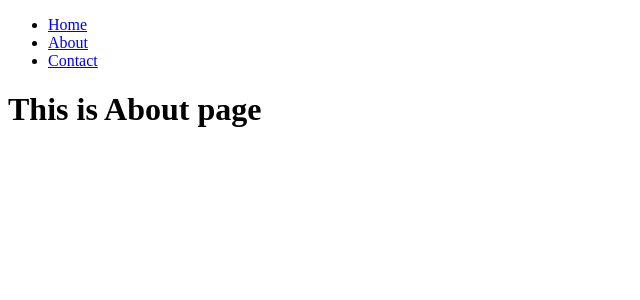
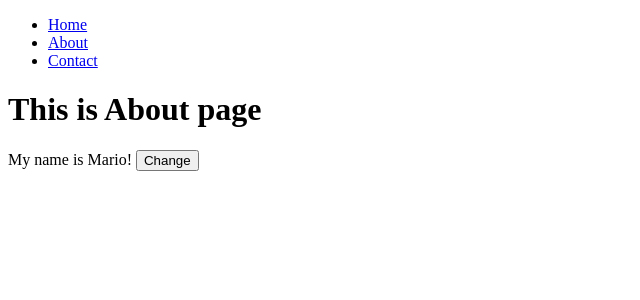
Before and after one commit to geforcesong/reactplayground, a React (Create React App) app: page /about in a window 1280 px wide. Shown: the top 300 px of the page, without its empty margins (0-640 px from the left). Built offline with nearby package versions, Linux system fonts and the light colour scheme.

Commit message:
use state

```diff
--- a/src/components/About.js
+++ b/src/components/About.js
@@ -1,4 +1,5 @@
 import Rainbow from "../hoc/Rainbow";
+import UseStateTestHook from "./UseStateTestHook";
 
 const About = (props) => {
     console.log('About props', props);
@@ -6,6 +7,7 @@ const About = (props) => {
     return (
         <div>
             <h1>This is About page</h1>
+            <UseStateTestHook />
         </div>
     );
 }
--- a/src/components/Navbar.js
+++ b/src/components/Navbar.js
@@ -4,7 +4,7 @@ const Navbar = () => {
     return (
         <ul>
             <li><Link to="/">Home</Link></li>
-            <li><NavLink to="/Linkbout">About</NavLink></li>
+            <li><NavLink to="/about">About</NavLink></li>
             <li><Link to="/contact">Contact</Link></li>
         </ul>
     );
--- /dev/null
+++ b/src/components/UseStateTestHook.js
@@ -0,0 +1,17 @@
+import { useState } from 'react';
+
+const UseStateTestHook = () => {
+    const [name, setName] = useState('Mario');
+
+    const handleClick = () => {
+        setName('Luigi');
+    }
+
+    return (
+        <div>
+            My name is {name}! <button onClick={handleClick}>Change</button>
+        </div>
+    );
+}
+
+export default UseStateTestHook;
```
